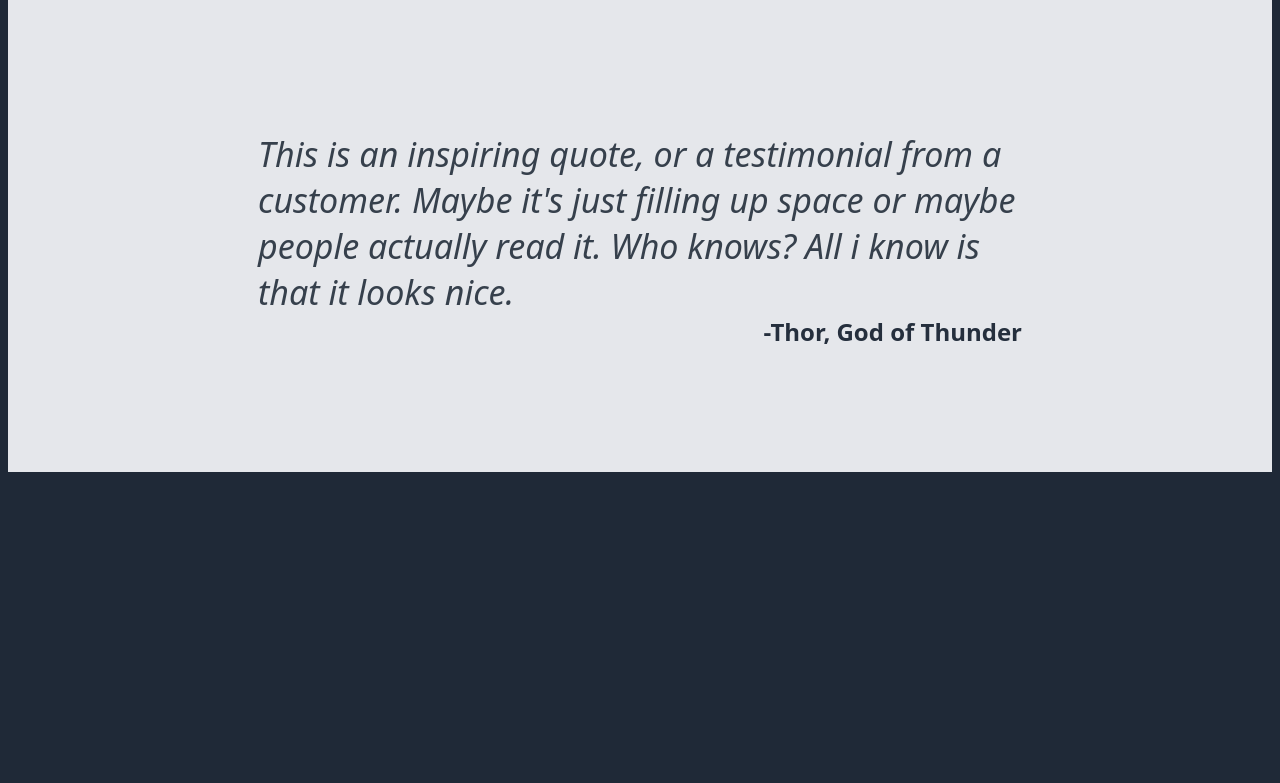
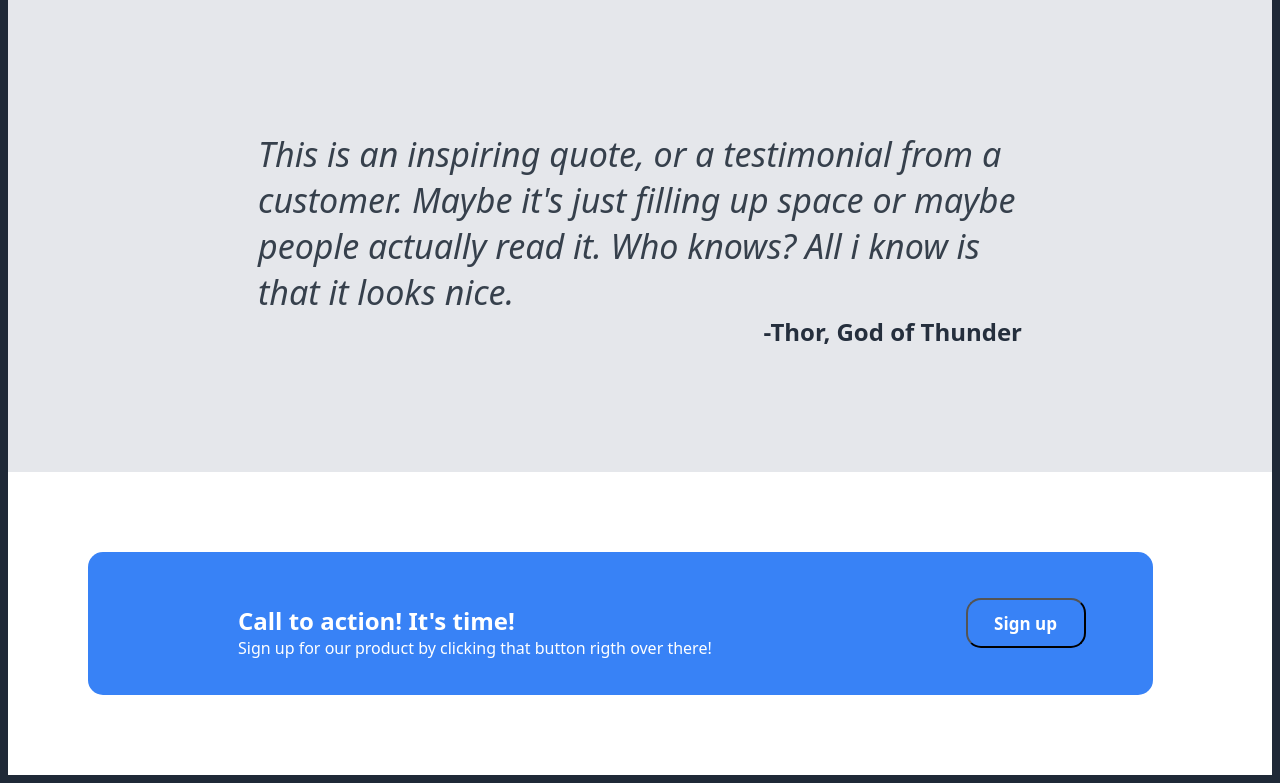
Before and after one commit to lukaa136/landing-page-css, a plain HTML site: page index.html in a window 1280 px wide. Shown: the part 986-1769 px from the top of the page. Before the commit the page ends 1466 px from the top, so only its background shows below. Drawn offline with Linux system fonts and the light colour scheme.

Commit message:
complete section 4

```diff
--- a/index.html
+++ b/index.html
@@ -58,6 +58,17 @@
             <p class="sec3-p1">This is an inspiring quote, or a testimonial from a customer. Maybe it's just filling up space or maybe people actually read it. Who knows? All i know is that it looks nice.</p>
             <p class="sec3-p2">-Thor, God of Thunder</p>
         </div>
+        <div class="section4">
+            <div class="sec4-container">
+                <div class="sec4-content">
+                    <h4 class="sec4-h4">Call to action! It's time!</h4>
+                    <p class="sec4-p">Sign up for our product by clicking that button rigth over there!</p>
+                </div>
+                <div class="sec4-signup">
+                     <button class="signup-buttom">Sign up</button>
+                </div>
+            </div>
+        </div>
     </div>
 </body>
 </html>
--- a/styles.css
+++ b/styles.css
@@ -153,3 +153,52 @@ img {
     color: #252f3d;
     font-weight: bold;
 }
+
+.section4 {
+    background-color: white;
+    display: flex;
+    flex: 1;
+}
+
+.sec4-container {
+    background-color: #3882F6;
+    margin: 80px;
+    padding: 20px;
+    padding-left: 150px;
+    padding-right: 15px;
+    border-radius: 15px;
+    color: white;
+    display: flex;
+    align-items: center;
+    justify-content: center;
+    width: 900px;
+}
+
+.sec4-h4 {
+    font-size: 24px;
+    margin-bottom: 0px;
+    display: flex;
+    flex: 3 1 auto;
+}
+
+.sec4-p {
+    margin-top: 0px;
+}
+
+.sec4-signup {
+    display: flex;
+    flex: 1;
+    justify-content: center;
+    align-items: center;
+}
+
+.sec4-content {
+    display: flex;
+    flex-direction: column;
+    flex: 3;
+}
+
+.sec4-signup .signup-buttom {
+    width: 120px;
+    height: 50px;
+}
```
